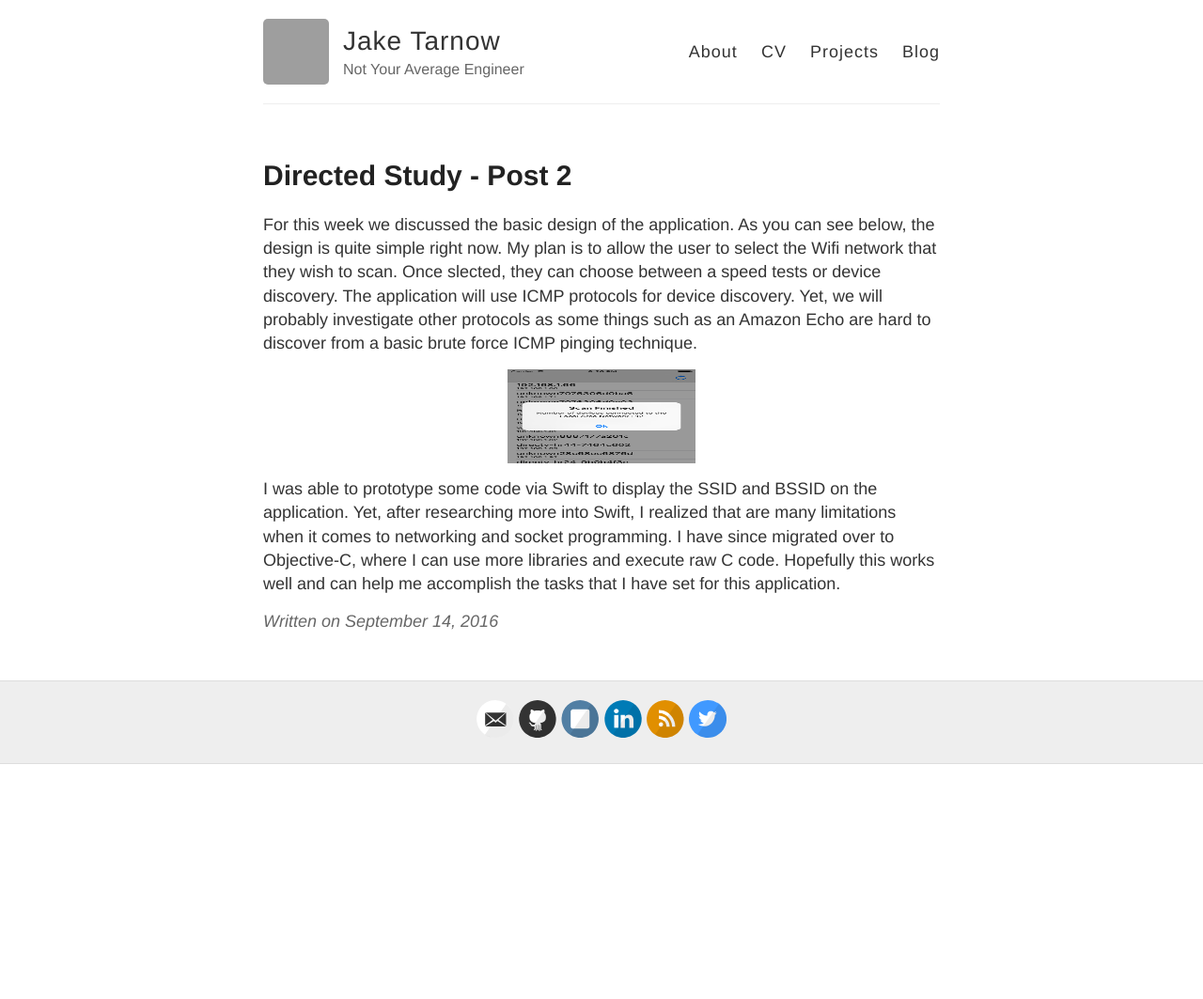
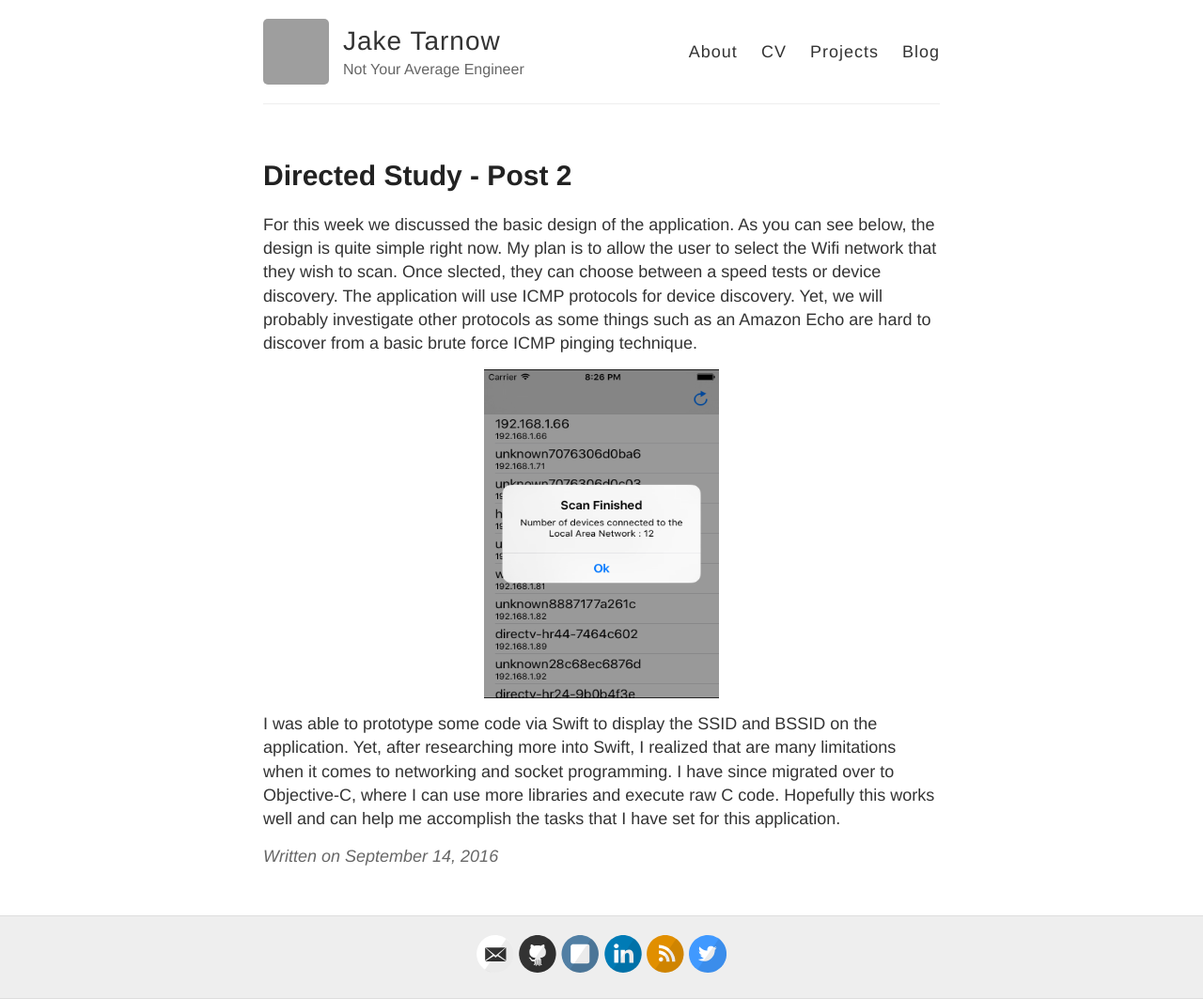
Before and after one commit to HoneyBadger123/jaketarnow.github.io, a Jekyll site: the page built from _posts/2016-09-14-DirectedStudyBlogPost2.md, in a window 1280 px wide. Shown: the whole page at 94% size. Built offline with Jekyll 4.4.1, drawn with Linux system fonts in a browser that asks for light colours; comment, search, counter and statistics services are not loaded; before the commit the page ends 900 px from its top, so only the background shows below that; grey boxes are pictures that could not be loaded.

Commit message:
config img dimensions

```diff
--- a/_posts/2016-09-14-DirectedStudyBlogPost2.md
+++ b/_posts/2016-09-14-DirectedStudyBlogPost2.md
@@ -6,7 +6,7 @@ excerpt_separator: <!--more-->
 For this week we discussed the basic design of the application. As you can see below, the design is quite simple right now. My plan is to allow the user to select the Wifi network that they wish to scan. Once slected, they can choose between a speed tests or device discovery. <!--more-->
 The application will use ICMP protocols for device discovery. Yet, we will probably investigate other protocols as some things such as an Amazon Echo are hard to discover from a basic brute force ICMP pinging technique.
 
-![Snoopy App V1]({{ site.url }}/images/Screen Shot 2016-09-15 at 8.26.53 PM.png){: .center-image height="100px" width="200px" }
+![Snoopy App V1]({{ site.url }}/images/Screen Shot 2016-09-15 at 8.26.53 PM.png){: .center-image height="350px" width="250px" }
 
 I was able to prototype some code via Swift to display the SSID and BSSID on the application. Yet, after researching more into Swift, I realized that are many limitations when it comes to networking and socket programming. I have since migrated over to Objective-C, where I can use more libraries and execute raw C code. Hopefully this works well and can help me accomplish the tasks that I have set for this application.
 
```
